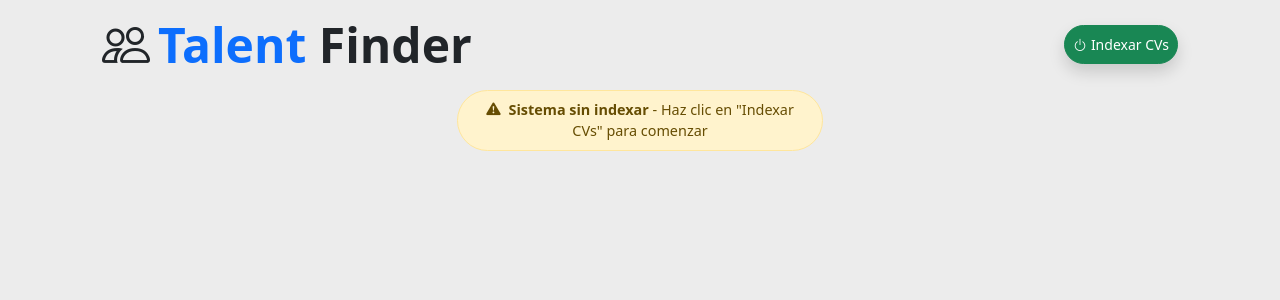
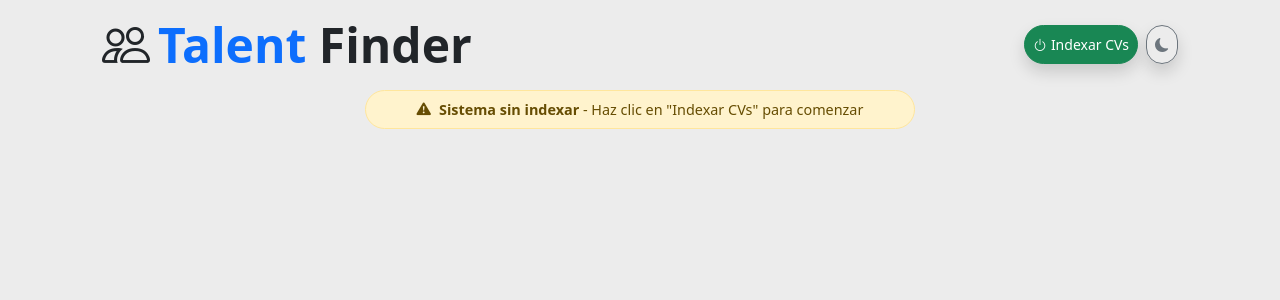
Before and after one commit to devYranzo/TalentFinder-RAG, a Vue app in the folder frontend/: page / in a window 1280 px wide. Shown: the top 300 px of the page. Built offline with nearby package versions, Linux system fonts and the light colour scheme; no server answers.

Commit message:
Add light-dark theme

```diff
--- a/frontend/index.html
+++ b/frontend/index.html
@@ -4,12 +4,8 @@
     <meta charset="UTF-8" />
     <meta name="viewport" content="width=device-width, initial-scale=1.0" />
     <link rel="icon" href="/favicon.ico" />
+    <link rel="stylesheet" href="src/assets/style.css" />
     <title>Talent Finder AI</title>
-    <style>
-      body {
-        background-color: #ececec !important;
-      }
-    </style>
 
     <!-- Bootstrap - CSS -->
     <link
--- a/frontend/src/App.vue
+++ b/frontend/src/App.vue
@@ -6,20 +6,23 @@ import ResultCard from './components/ResultCard.vue';
 
 import { useMotorStatus } from './composables/useMotorStatus';
 import { useSearch } from './composables/useSearch';
+import { useTheme } from './composables/useTheme';
 
 // --- Composables ---
 const { isReady, loadingIngest, progreso, encenderMotor, reindexar } = useMotorStatus();
 const { query, respuesta, loading, copiado, canSearch, buscar, copiarAlPortapapeles } =
   useSearch(isReady);
+const { isDark, toggleTheme } = useTheme();
 </script>
 
 <template>
   <div class="container pt-3">
     <Header
       :is-ready="isReady"
-      :loading-ingest="loadingIngest"
+      :is-dark="isDark"
       @encender="encenderMotor"
       @reindexar="reindexar"
+      @toggle-theme="toggleTheme"
     />
 
     <IngestProgress v-if="loadingIngest" :progreso="progreso" />
--- /dev/null
+++ b/frontend/src/assets/style.css
@@ -0,0 +1,50 @@
+:root {
+  --bg-light: #ececec;
+  --bg-dark: #212529;
+  --text-light: #000000;
+  --text-dark: #ffffff;
+}
+
+body {
+  background-color: var(--bg-light) !important;
+  color: var(--text-light);
+  transition:
+    background-color 0.3s ease,
+    color 0.3s ease;
+}
+
+[data-bs-theme='dark'] body {
+  background-color: var(--bg-dark) !important;
+  color: var(--text-dark);
+}
+
+[data-bs-theme='dark'] .text-dark {
+  color: var(--text-dark) !important;
+}
+
+[data-bs-theme='dark'] .btn-outline-secondary {
+  color: #999;
+  border-color: #666;
+}
+
+[data-bs-theme='dark'] .btn-outline-secondary:hover {
+  background-color: #333;
+  border-color: #999;
+}
+
+[data-bs-theme='dark'] .alert {
+  background-color: #2a2a2a;
+  border-color: #444;
+}
+
+[data-bs-theme='dark'] .alert-success {
+  background-color: #1b3a1b;
+  border-color: #2d5a2d;
+  color: #90ee90;
+}
+
+[data-bs-theme='dark'] .alert-warning {
+  background-color: #3a3a1a;
+  border-color: #5a5a2d;
+  color: #ffeb99;
+}
--- a/frontend/src/components/Header.vue
+++ b/frontend/src/components/Header.vue
@@ -8,9 +8,13 @@ defineProps({
     type: Boolean,
     default: false,
   },
+  isDark: {
+    type: Boolean,
+    default: false,
+  },
 });
 
-const emit = defineEmits(['encender', 'reindexar']);
+const emit = defineEmits(['encender', 'reindexar', 'toggle-theme']);
 </script>
 
 <template>
@@ -40,6 +44,15 @@ const emit = defineEmits(['encender', 'reindexar']);
         >
           <i class="bi bi-arrow-clockwise me-1"></i>Reindexar CVs
         </button>
+
+        <!-- Theme Toggle Button -->
+        <button
+          @click="emit('toggle-theme')"
+          class="btn btn-outline-secondary btn-sm rounded-pill shadow p-2"
+          :title="isDark ? 'Modo claro' : 'Modo oscuro'"
+        >
+          <i :class="isDark ? 'bi bi-sun-fill' : 'bi bi-moon-fill'"></i>
+        </button>
       </div>
     </div>
 
@@ -48,7 +61,7 @@ const emit = defineEmits(['encender', 'reindexar']);
         <i class="bi bi-check-circle-fill me-2"></i>
         <strong>Sistema listo</strong> - Puedes realizar búsquedas
       </div>
-      <div v-else-if="!loadingIngest" class="col-4 alert alert-warning py-2 rounded-pill">
+      <div v-else-if="!loadingIngest" class="col-6 alert alert-warning py-2 rounded-pill">
         <i class="bi bi-exclamation-triangle-fill me-2"></i>
         <strong>Sistema sin indexar</strong> - Haz clic en "Indexar CVs" para comenzar
       </div>
--- a/frontend/src/components/SearchBar.vue
+++ b/frontend/src/components/SearchBar.vue
@@ -14,7 +14,7 @@ const emit = defineEmits(['update:modelValue', 'buscar']);
     <div class="col-lg-8">
       <div
         :class="[
-          'search-container shadow rounded-pill p-1 bg-white border border-light',
+          'search-container shadow rounded-pill p-1 bg-light border border-light',
           isReady ? 'd-flex' : 'd-none',
         ]"
       >
--- /dev/null
+++ b/frontend/src/composables/useTheme.js
@@ -0,0 +1,50 @@
+import { ref, watch, onMounted } from 'vue';
+
+export function useTheme() {
+  const isDark = ref(false);
+
+  const initTheme = () => {
+    // Check localStorage for saved preference
+    const savedTheme = localStorage.getItem('theme');
+    if (savedTheme) {
+      isDark.value = savedTheme === 'dark';
+    } else {
+      // Default to system preference
+      isDark.value = window.matchMedia('(prefers-color-scheme: dark)').matches;
+    }
+    applyTheme();
+  };
+
+  const applyTheme = () => {
+    const html = document.documentElement;
+    if (isDark.value) {
+      html.setAttribute('data-bs-theme', 'dark');
+      document.body.style.backgroundColor = '#1a1a1a';
+      document.body.style.color = '#ffffff';
+    } else {
+      html.removeAttribute('data-bs-theme');
+      document.body.style.backgroundColor = '#ffffff';
+      document.body.style.color = '#000000';
+    }
+  };
+
+  const toggleTheme = () => {
+    isDark.value = !isDark.value;
+    localStorage.setItem('theme', isDark.value ? 'dark' : 'light');
+    applyTheme();
+  };
+
+  watch(isDark, () => {
+    applyTheme();
+  });
+
+  onMounted(() => {
+    initTheme();
+  });
+
+  return {
+    isDark,
+    toggleTheme,
+    initTheme,
+  };
+}
--- a/frontend/src/main.js
+++ b/frontend/src/main.js
@@ -1,5 +1,21 @@
-import { createApp } from 'vue'
-import App from './App.vue'
-import 'bootstrap-icons/font/bootstrap-icons.css'
+import { createApp } from 'vue';
+import App from './App.vue';
+import 'bootstrap-icons/font/bootstrap-icons.css';
 
-createApp(App).mount('#app')
+// Initialize theme on app load
+const initializeTheme = () => {
+  const savedTheme = localStorage.getItem('theme');
+  const isDark = savedTheme
+    ? savedTheme === 'dark'
+    : window.matchMedia('(prefers-color-scheme: dark)').matches;
+
+  if (isDark) {
+    document.documentElement.setAttribute('data-bs-theme', 'dark');
+  } else {
+    document.documentElement.removeAttribute('data-bs-theme');
+  }
+};
+
+initializeTheme();
+
+createApp(App).mount('#app');
```
